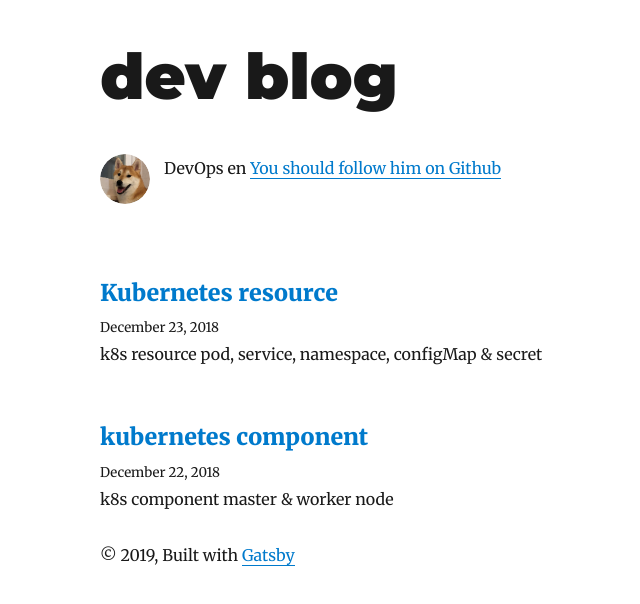
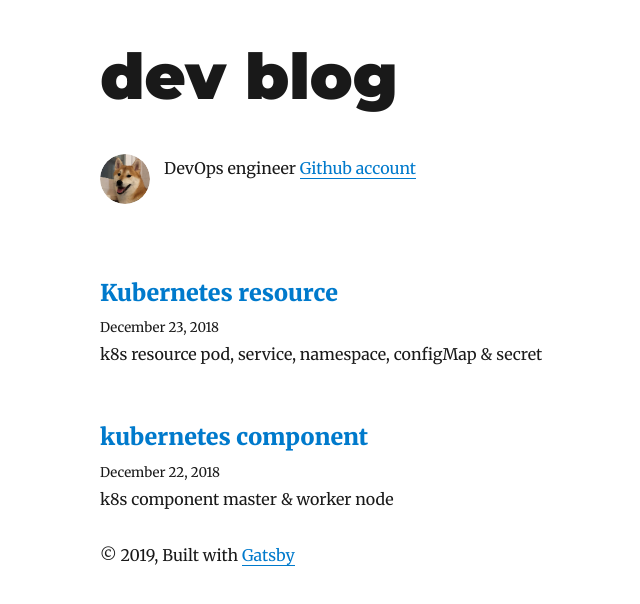
Before and after one commit to dev-chulbuji/blog, a Gatsby site: page / in a window 1280 px wide. Shown: the whole page, without its empty margins (141-781 px from the left). Built offline with nearby package versions, Linux system fonts and the light colour scheme; Gatsby itself is replaced by a stand-in of ours; some packages are replaced by stand-ins of ours.

Commit message:
feat: change bio content

```diff
--- a/src/components/bio.js
+++ b/src/components/bio.js
@@ -38,10 +38,10 @@ function Bio() {
               }}
             />
             <p>
-              DevOps en
+              DevOps engineer
               {` `}
-              <a href={`https://github.com/${social.github}`}>
-                You should follow him on Github
+              <a target="_blank" href={`https://github.com/${social.github}`}>
+                Github account
               </a>
             </p>
           </div>
```
